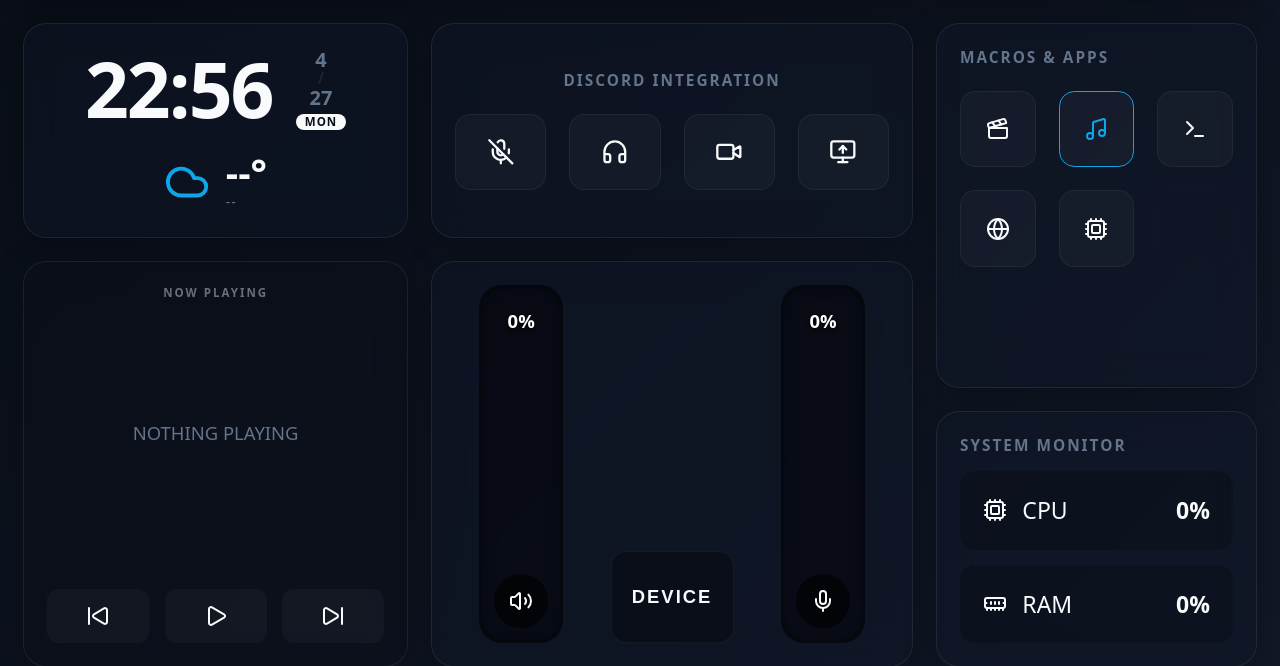
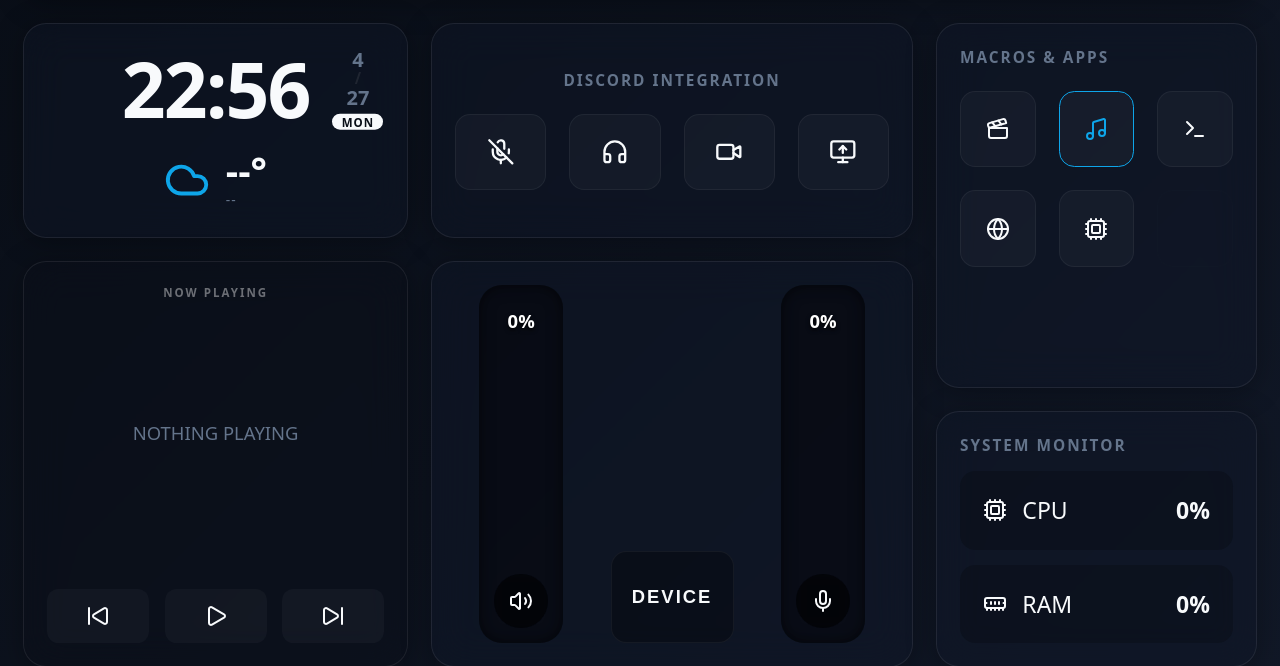
Before and after one commit to Liburn-Bajraktari/Touch-Dashboard, a Flask app: page / in a window 1280 px wide. Shown: the part 110-776 px from the top of the page. Run offline with Flask 3, Linux system fonts and the light colour scheme; some libraries are stand-ins or nearby versions.

Commit message:
Enhance time and date display by centering the clock and repositioning the vertical date stack

```diff
--- a/templates/index.html
+++ b/templates/index.html
@@ -172,18 +172,24 @@
         <!-- Left Column -->
         <div class="col">
             <div class="glass panel panel-top" style="justify-content: center; align-items: center; display: flex; flex-direction: column; gap: 1.5rem;">
-                <div style="display: flex; align-items: center; justify-content: center; gap: 1.5rem;">
-                    <!-- 24H Clock -->
-                    <div id="time" style="font-size: clamp(4rem, 6vw, 5.5rem); font-weight: 700; letter-spacing: -2px; line-height: 1;">00:00</div>
+                <div style="display: flex; justify-content: center; align-items: center; width: 100%;">
 
-                    <!-- Vertical Date Stack -->
-                    <div style="display: flex; flex-direction: column; align-items: center; font-weight: 800; font-size: 1.3rem; color: var(--text-muted); line-height: 1;">
-                        <!-- <div id="date-year" style="font-size: 0.8rem; color: var(--accent); margin-bottom: 0.3rem; letter-spacing: 2px;">----</div> -->
-                        <div id="date-month">-</div>
-                        <div style="color: var(--border); font-size: 1rem; margin: 0.1rem 0;">/</div>
-                        <div id="date-day">-</div>
-                        <div id="date-dayname" style="background: var(--text-main); color: var(--bg-dark); padding: 0.15rem 0.6rem; border-radius: 1rem; font-size: 0.75rem; margin-top: 0.4rem; letter-spacing: 1px;">---</div>
+                    <!-- Wrapper to hold the center position -->
+                    <div style="position: relative;">
+
+                        <!-- 24H Clock (Perfectly Centered) -->
+                        <div id="time" style="font-size: clamp(4rem, 6vw, 5.5rem); font-weight: 700; letter-spacing: -2px; line-height: 1;">00:00</div>
+
+                        <!-- Vertical Date Stack (Pinned to the right edge) -->
+                        <div style="position: absolute; left: 100%; top: 50%; transform: translateY(-50%); margin-left: 1.5rem; display: flex; flex-direction: column; align-items: center; font-weight: 800; font-size: 1.3rem; color: var(--text-muted); line-height: 1;">
+                            <div id="date-month">-</div>
+                            <div style="color: var(--border); font-size: 1rem; margin: 0.1rem 0;">/</div>
+                            <div id="date-day">-</div>
+                            <div id="date-dayname" style="background: var(--text-main); color: var(--bg-dark); padding: 0.15rem 0.6rem; border-radius: 1rem; font-size: 0.75rem; margin-top: 0.4rem; letter-spacing: 1px;">---</div>
+                        </div>
+
                     </div>
+
                 </div>
                 <div style="display: flex; align-items: center; gap: 1rem;">
                     <i data-lucide="cloud" style="width: 3rem; height: 3rem; color: var(--accent);"></i>
```
